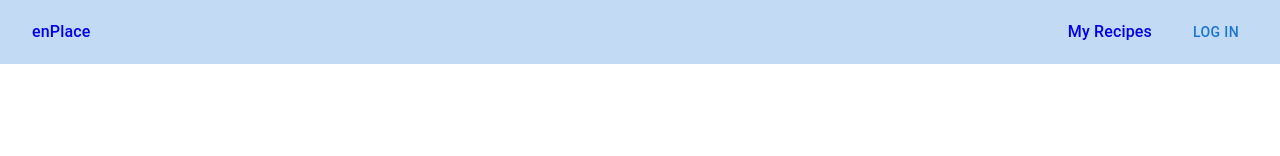
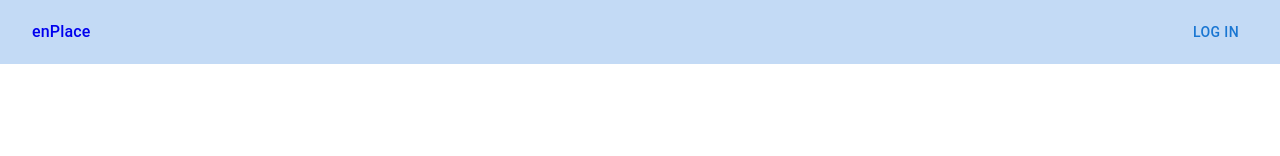
Before and after one commit to ericos-bennett/enPlace, a React (Vite) app in the folder frontend/: page / in a window 1280 px wide. Shown: the top 156 px of the page. Built offline with nearby package versions, Linux system fonts and the light colour scheme; no server answers.

Commit message:
only show My Recipes link if logged in

```diff
--- a/frontend/src/components/Header/Header.tsx
+++ b/frontend/src/components/Header/Header.tsx
@@ -1,18 +1,23 @@
 import { Link } from 'react-router-dom'
 import { Typography } from '@mui/material'
 import { LoginButton } from '../LoginButton/LoginButton'
+import { useAuthStore } from '~/store/auth'
 import './Header.css'
 
 export const Header: React.FC = () => {
+  const { isLoggedIn } = useAuthStore()
+
   return (
     <header>
       <Typography variant="body1" className="nav-link">
         <Link to="/">enPlace</Link>
       </Typography>
       <nav>
-        <Typography variant="body1" className="nav-link">
-          <Link to="/recipes">My Recipes</Link>
-        </Typography>
+        {isLoggedIn && (
+          <Typography variant="body1" className="nav-link">
+            <Link to="/recipes">My Recipes</Link>
+          </Typography>
+        )}
         <LoginButton />
       </nav>
     </header>
```
Also changed, not shown: 1 other file (tests, documents, lock files or other folders).
